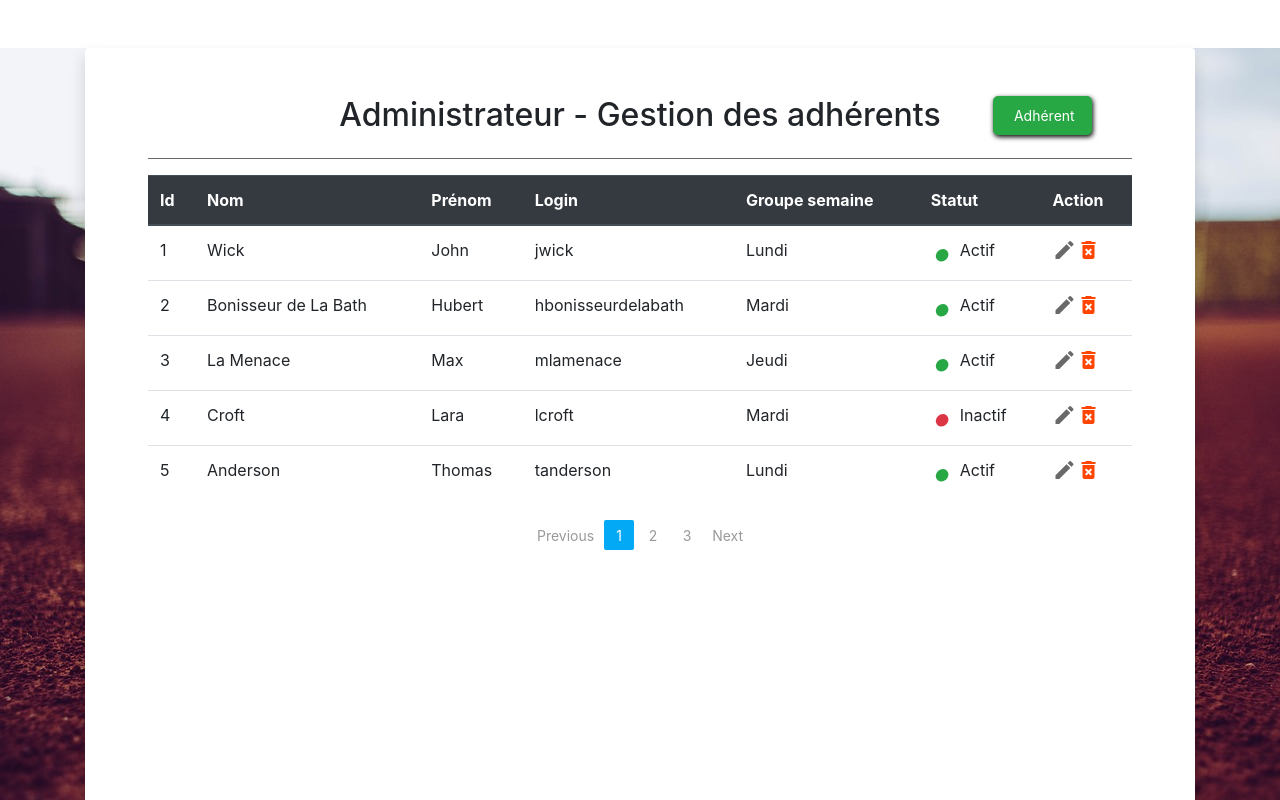
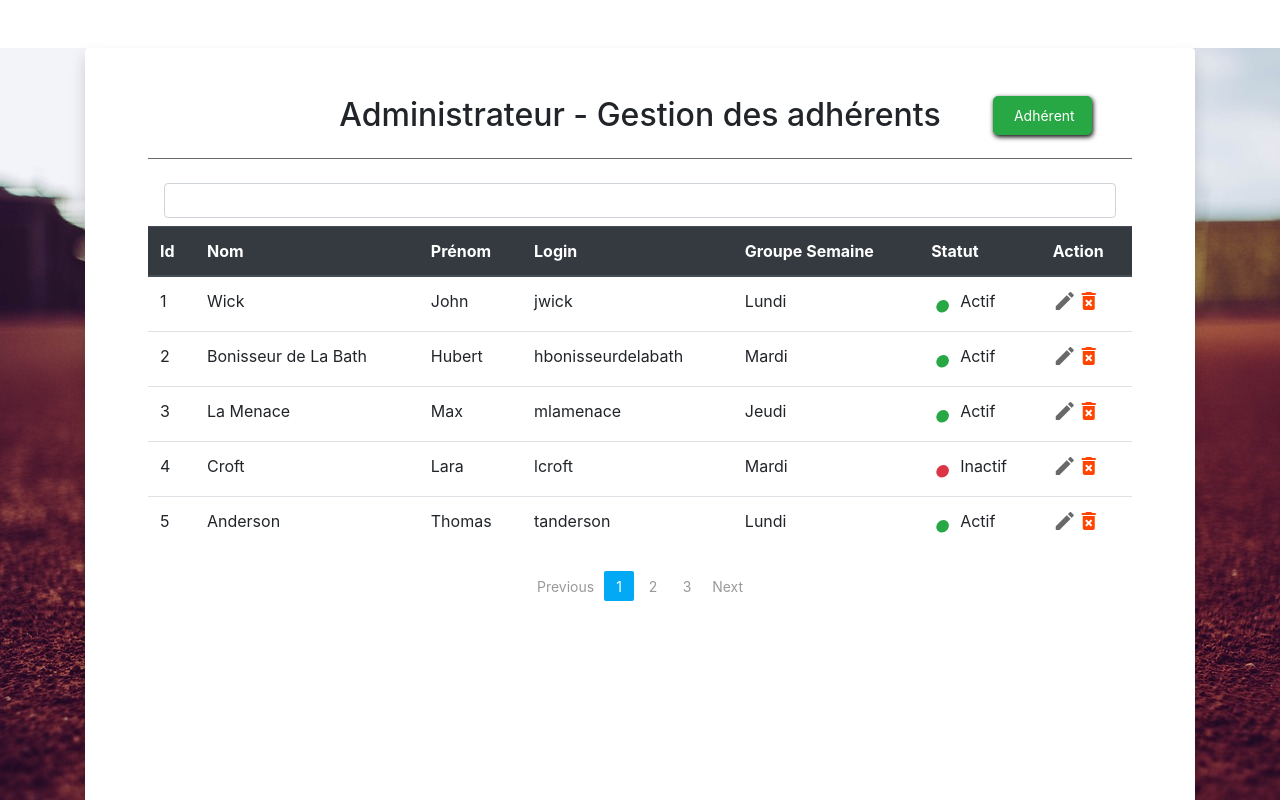
Before and after one commit to Sayavong75/asc-tennis, an Angular app in the folder front/: page /admin-members-list in a window 1280 px wide. Shown: the top 800 px of the page. Built offline with nearby package versions, Linux system fonts and the light colour scheme; some icons are missing.

Commit message:
update compo admin members list: interpolation + ngif

```diff
--- a/front/src/app/admin-members-list/admin-members-list.component.css
+++ b/front/src/app/admin-members-list/admin-members-list.component.css
@@ -37,3 +37,11 @@
 .pagination li.disabled {
   cursor: no-drop;
 }
+
+/* Style survol sur les boutons material-icons */
+.glyphicon-sort {
+  cursor: pointer;
+}
+.glyphicon-sort:hover {
+  color: yellow;
+}
--- a/front/src/app/admin-members-list/admin-members-list.component.html
+++ b/front/src/app/admin-members-list/admin-members-list.component.html
@@ -21,27 +21,55 @@
   <!-- SÉPARATEUR -->
   <hr/>
 
+  <nav class="navbar">
+    <input class="form-control" type="text" name="search">
+  </nav>
   <table class="table table-hover">
     <thead class="thead-dark">
     <tr>
-      <th>Id</th>
-      <th>Nom</th>
-      <th>Prénom</th>
-      <th>Login</th>
-      <th>Groupe semaine</th>
-      <th>Statut</th>
-      <th>Action</th>
+      <!-- En-tête de colonne au format "proper name" et icône de tri -->
+      <th *ngFor="let head of headElements; let i = index" (click)="sort(head)">{{ head | titlecase }}
+        <span class="glyphicon glyphicon-sort"></span>
+      </th>
     </tr>
     </thead>
 
+<!--    <tbody>-->
+<!--    <tr *ngFor="let el of elements; let i = index">-->
+<!--      <th scope="row">{{el.id}}</th>-->
+<!--      <td>{{el.first}}</td>-->
+<!--      <td>{{el.last}}</td>-->
+<!--      <td>{{el.handle}}</td>-->
+<!--    </tr>-->
+<!--    </tbody>-->
+
     <tbody>
-    <tr>
-      <td>1</td>
-      <td>Wick</td>
-      <td>John</td>
-      <td>jwick</td>
-      <td>Lundi</td>
-      <td><i class="status text-success">&bull;</i> Actif</td>
+
+    <tr *ngFor="let member of members; let i = index">
+      <!-- ID -->
+      <td>{{ member.id }}</td>
+      <!-- NOM -->
+      <td>{{ member.lastname }}</td>
+      <!-- PRÉNOM -->
+      <td>{{ member.firstname }}</td>
+      <!-- LOGIN -->
+      <td>{{ member.login }}</td>
+      <!-- GROUPE SEMAINE -->
+      <td>{{ member.group }}</td>
+
+      <!-- STATUT -->
+      <!-- Affichage de l'icône actif/inactif en fonction du statut du membre -->
+      <td *ngIf="member.status === 'Actif'; then activeBlock else inactiveBlock">Toto</td>
+
+        <ng-template #activeBlock>
+          <td><i class="status text-success">&bull;</i> {{ member.status }}</td>
+        </ng-template>
+
+        <ng-template #inactiveBlock>
+          <td><i class="status text-danger">&bull;</i> {{ member.status }}</td>
+        </ng-template>
+
+      <!-- ACTION icônes Editer + Désactiver -->
       <td>
         <i class="material-icons hover" style="color:dimgray;" title="Éditer" data-toggle="modal"
            data-target="#modalEditUser">create</i>
@@ -50,60 +78,8 @@
       </td>
     </tr>
 
-    <tr>
-      <td>2</td>
-      <td>Bonisseur de La Bath</td>
-      <td>Hubert</td>
-      <td>hbonisseurdelabath</td>
-      <td>Mardi</td>
-      <td><i class="status text-success">&bull;</i> Actif</td>
-      <td>
-        <i class="material-icons hover" style="color:dimgray;" title="Éditer">create</i>
-        <i class="material-icons hover" style="color:orangered;" title="Désactiver">delete_forever</i>
-      </td>
-    </tr>
-
-    <tr>
-      <td>3</td>
-      <td>La Menace</td>
-      <td>Max</td>
-      <td>mlamenace</td>
-      <td>Jeudi</td>
-      <td><i class="status text-success">&bull;</i> Actif</td>
-      <td>
-        <i class="material-icons hover" style="color:dimgray;" title="Éditer">create</i>
-        <i class="material-icons hover" style="color:orangered;" title="Désactiver">delete_forever</i>
-      </td>
-    </tr>
-
-    <tr>
-      <td>4</td>
-      <td>Croft</td>
-      <td>Lara</td>
-      <td>lcroft</td>
-      <td>Mardi</td>
-      <td><i class="status text-danger">&bull;</i> Inactif</td>
-      <td>
-        <i class="material-icons hover" style="color:dimgray;" title="Éditer">create</i>
-        <i class="material-icons hover" style="color:orangered;" title="Désactiver">delete_forever</i>
-      </td>
-    </tr>
-
-    <tr>
-      <td>5</td>
-      <td>Anderson</td>
-      <td>Thomas</td>
-      <td>tanderson</td>
-      <td>Lundi</td>
-      <td><i class="status text-success">&bull;</i> Actif</td>
-      <td>
-        <i class="material-icons hover" style="color:dimgray;" title="Éditer">create</i>
-        <i class="material-icons hover" style="color:orangered;" title="Désactiver">delete_forever</i>
-      </td>
-    </tr>
     </tbody>
   </table>
-
 
   <!-- PAGINATION Center-aligned -->
   <ul class="pagination justify-content-center" style="margin:20px 0">
--- a/front/src/app/admin-members-list/admin-members-list.component.ts
+++ b/front/src/app/admin-members-list/admin-members-list.component.ts
@@ -7,7 +7,63 @@ import { Component, OnInit } from '@angular/core';
 })
 export class AdminMembersListComponent implements OnInit {
 
+  members = [
+    {
+      id: '1',
+      lastname: 'Wick',
+      firstname: 'John',
+      login: 'jwick',
+      group: 'Lundi',
+      status: 'Actif'
+    },
+    {
+      id: '2',
+      lastname: 'Bonisseur de La Bath',
+      firstname: 'Hubert',
+      login: 'hbonisseurdelabath',
+      group: 'Mardi',
+      status: 'Actif'
+    },
+    {
+      id: '3',
+      lastname: 'La Menace',
+      firstname: 'Max',
+      login: 'mlamenace',
+      group: 'Jeudi',
+      status: 'Actif'
+    },
+    {
+      id: '4',
+      lastname: 'Croft',
+      firstname: 'Lara',
+      login: 'lcroft',
+      group: 'Mardi',
+      status: 'Inactif'
+    },
+    {
+      id: '5',
+      lastname: 'Anderson',
+      firstname: 'Thomas',
+      login: 'tanderson',
+      group: 'Lundi',
+      status: 'Actif'
+    }
+  ];
+
+  elements: any = [];
+  headElements = ['id', 'nom', 'prénom', 'login', 'groupe semaine', 'statut', 'action'];
+
   constructor() { }
+
+  sort(colName) {
+    this.elements.sort((a, b) => a[colName] > b[colName] ? 1 : a[colName] < b[colName] ? -1 : 0)
+  }
+
+  // ngOnInit() {
+  //   for (let i = 1; i <= 15; i++) {
+  //     this.elements.push({ id: i});
+  //   }
+  // }
 
   ngOnInit(): void {
   }
--- a/front/src/app/app.module.ts
+++ b/front/src/app/app.module.ts
@@ -16,6 +16,7 @@ import { AdminComponent } from './admin/admin.component';
 
 import { AppRoutingModule } from './app-routing.module';
 import { AdminMembersListComponent } from './admin-members-list/admin-members-list.component';
+import * as $ from 'jquery';
 
 @NgModule({
   declarations: [
--- a/front/src/app/home/home.component.html
+++ b/front/src/app/home/home.component.html
@@ -9,6 +9,7 @@
 
   <div id="photo_snoopy">
     <img src="/assets/images/tennis-snoopy.png" alt="photo_snoopy">
+    <p>If you click on me, I will disappear.</p>
   </div>
 
 </div>
--- a/front/src/app/home/home.component.ts
+++ b/front/src/app/home/home.component.ts
@@ -1,15 +1,25 @@
-import { Component, OnInit } from '@angular/core';
+import { Component, OnInit, AfterViewInit } from '@angular/core';
+declare var $: any;
 
 @Component({
   selector: 'app-home',
   templateUrl: './home.component.html',
   styleUrls: ['./home.component.css']
 })
-export class HomeComponent implements OnInit {
+
+  export class HomeComponent implements OnInit {
 
   constructor() { }
 
   ngOnInit(): void {
+
+    // Fonction pour masquer l'image Snoopy'
+    // tslint:disable-next-line:only-arrow-functions
+    $(document).ready(function(){
+      $('#photo_snoopy').click(function(){
+        $(this).hide();
+      });
+    });
   }
 
 }
--- a/front/src/app/login/login.component.ts
+++ b/front/src/app/login/login.component.ts
@@ -27,7 +27,7 @@ export class LoginComponent implements OnInit {
 
   hideNavBar() {
     console.log('hide navbar');
-    this.nav.hide();
+    this.nav.hidden();
   }
 
   ngOnInit(): void {
--- a/front/src/app/nav-bar.service.ts
+++ b/front/src/app/nav-bar.service.ts
@@ -8,7 +8,7 @@ export class NavBarService {
 
   // todo: regrouper fonctions relatives utilisateurs dans un user service
   constructor() { this.visible = false; }
-  hide() { this.visible = false; }
+  hidden() { this.visible = false; }
   show() { this.visible = true; }
   toggle() { this.visible = !this.visible; }
 }
--- a/front/src/app/nav-bar/nav-bar.component.ts
+++ b/front/src/app/nav-bar/nav-bar.component.ts
@@ -29,7 +29,7 @@ export class NavBarComponent implements OnInit {
   hideNavBar() {
     console.log('hide navbar');
     this.hideAdminFunction();
-    this.nav.hide();
+    this.nav.hidden();
   }
   // Fonction pour afficher le menu Admin dans la nav-bar
   showAdminFunction(): void {
```
